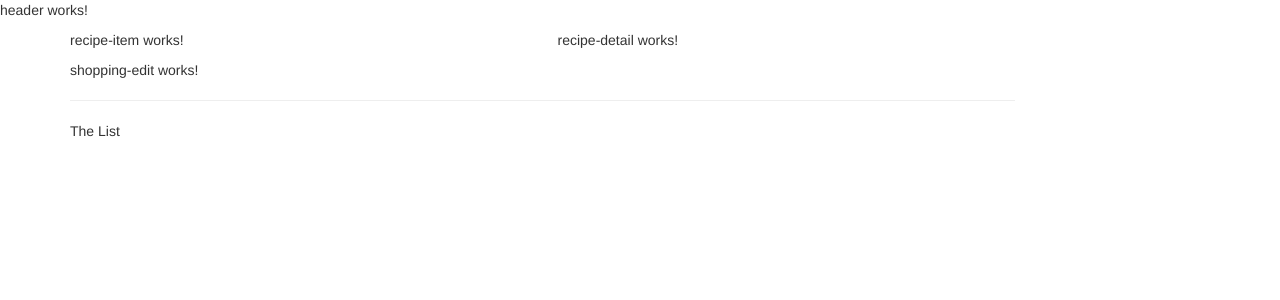
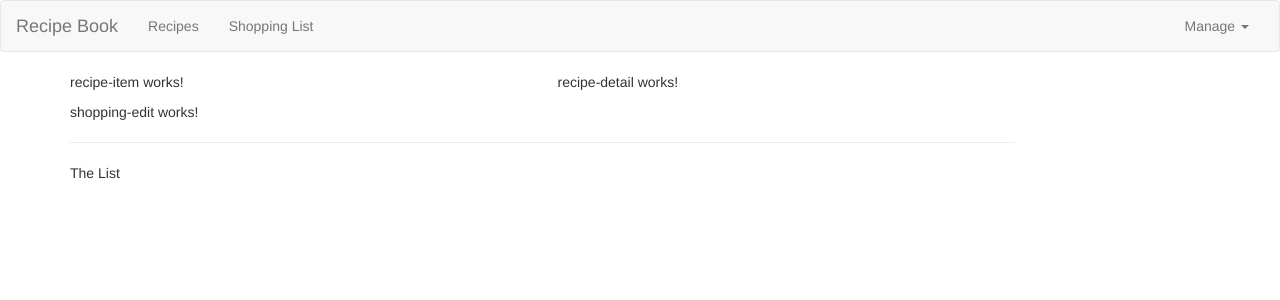
Before and after one commit to arsyabhrn/ng4-complete-guide, an Angular app: page / in a window 1280 px wide. Shown: the top 300 px of the page. Built offline with nearby package versions, Linux system fonts and the light colour scheme.

Commit message:
51. Adding a Navigation Bar

```diff
--- a/src/app/header/header.component.html
+++ b/src/app/header/header.component.html
@@ -1 +1,23 @@
-<p>header works!</p>
+<nav class="navbar navbar-default">
+  <div class="container-fluid">
+    <div class="navbar-header">
+      <a href="#" class="navbar-brand">Recipe Book</a>
+    </div>
+
+    <div class="collapse navbar-collapse">
+      <ul class="nav navbar-nav">
+        <li><a href="">Recipes</a></li>
+        <li><a href="">Shopping List</a></li>
+      </ul>
+      <ul class="nav navbar-nav navbar-right">
+        <li class="dropdown">
+          <a href="#" class="dropdown-toggle">Manage <span class="caret"></span></a>
+          <ul class="dropdown-menu">
+            <li><a href="#">Save Data</a></li>
+            <li><a href="#">Fetch Data</a></li>
+          </ul>
+        </li>
+      </ul>
+    </div>
+  </div>
+</nav>
```
